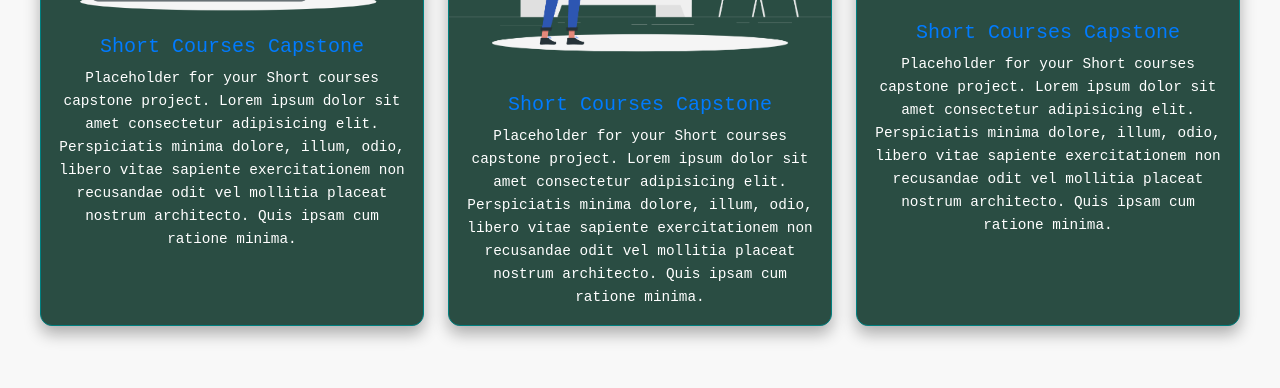
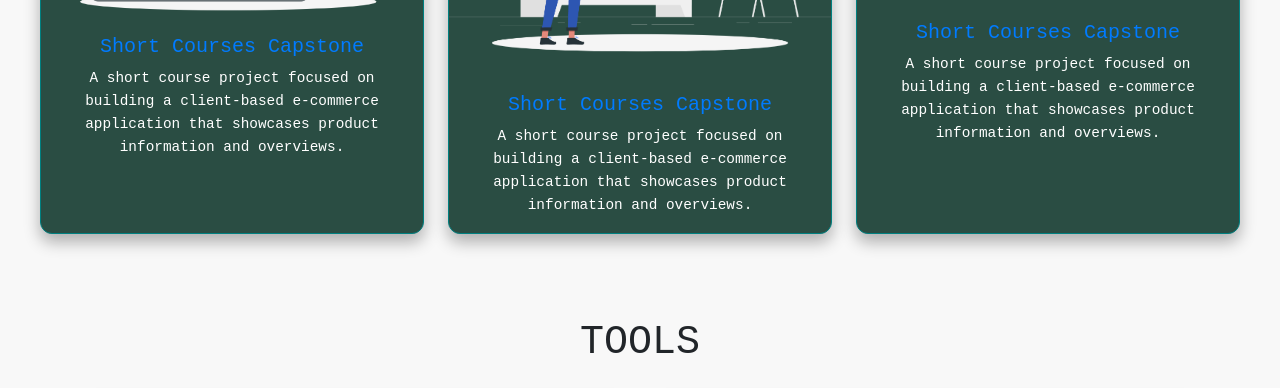
Before and after one commit to marieglennalano/webportfolio, a plain HTML site: page index.html in a window 1280 px wide. Shown: the part 2219-2607 px from the top of the page. Drawn offline with nearby package versions, Linux system fonts and the light colour scheme.

Commit message:
add capstone code for s20

```diff
--- a/index.html
+++ b/index.html
@@ -138,7 +138,7 @@
 									<img src="./Images/Short Courses Capstone1.png" class="card-img-top img-fluid object-fit-cover" alt="Short Courses Capstone1">
 									<div class="card-body">
 										<h5 class="card-title mt-2">Short Courses Capstone</h5>
-										<p class="card-text">Placeholder for your Short courses capstone project. Lorem ipsum dolor sit amet consectetur adipisicing elit. Perspiciatis minima dolore, illum, odio, libero vitae sapiente exercitationem non recusandae odit vel mollitia placeat nostrum architecto. Quis ipsam cum ratione minima.</p>
+										<p class="card-text">A short course project focused on building a client-based e-commerce application that showcases product information and overviews.</p>
 									</div>
 								</div>
 							</div>
@@ -147,7 +147,7 @@
 									<img src="./Images/Short Courses Capstone2.png" class="card-img-top img-fluid object-fit-cover" alt="Short Courses Capstone2">
 									<div class="card-body">
 										<h5 class="card-title mt-2">Short Courses Capstone</h5>
-										<p class="card-text">Placeholder for your Short courses capstone project. Lorem ipsum dolor sit amet consectetur adipisicing elit. Perspiciatis minima dolore, illum, odio, libero vitae sapiente exercitationem non recusandae odit vel mollitia placeat nostrum architecto. Quis ipsam cum ratione minima.</p>
+										<p class="card-text">A short course project focused on building a client-based e-commerce application that showcases product information and overviews.</p>
 									</div>
 								</div>
 							</div>
@@ -157,7 +157,7 @@
 									<img src="./Images/Short Courses Capstone3.png" class="card-img-top img-fluid object-fit-cover" alt="Short Courses Capstone3">
 									<div class="card-body">
 										<h5 class="card-title mt-2">Short Courses Capstone</h5>
-										<p class="card-text">Placeholder for your Short courses capstone project. Lorem ipsum dolor sit amet consectetur adipisicing elit. Perspiciatis minima dolore, illum, odio, libero vitae sapiente exercitationem non recusandae odit vel mollitia placeat nostrum architecto. Quis ipsam cum ratione minima.</p>
+										<p class="card-text">A short course project focused on building a client-based e-commerce application that showcases product information and overviews.</p>
 									</div>
 								</div>
 							</div>
```
